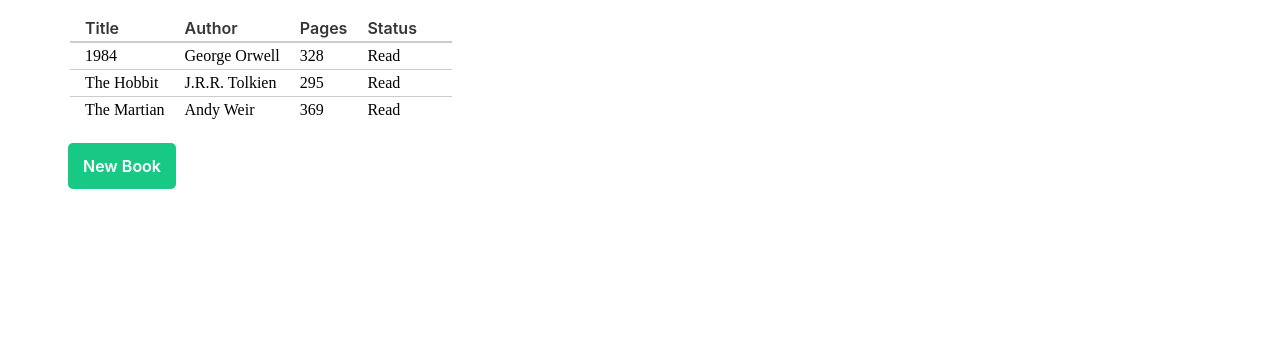
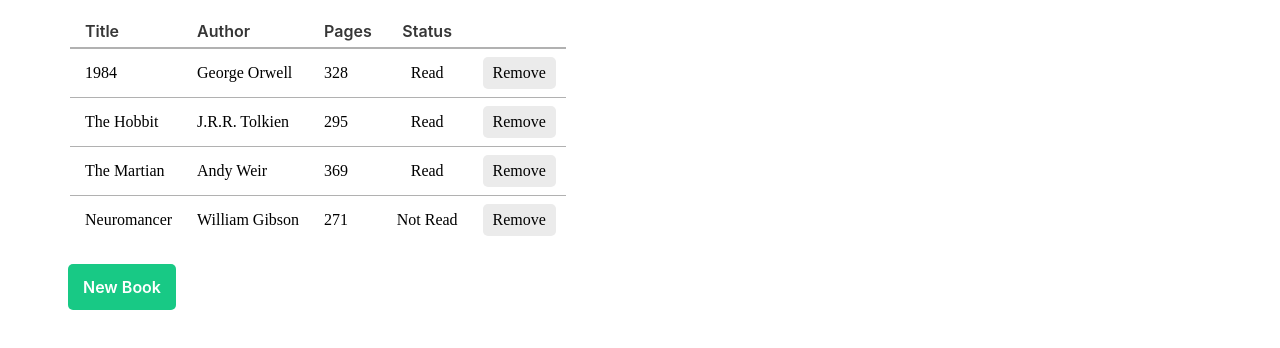
Before and after one commit to dcassar622/Library, a plain HTML site: page index.html in a window 1280 px wide. Shown: the part 210-558 px from the top of the page. Drawn offline with Linux system fonts and the light colour scheme.

Commit message:
Small style changes. Still working on getting remove button to work.

```diff
--- a/script.js
+++ b/script.js
@@ -55,18 +55,31 @@
 function render(myLibrary) {
     let tbody = document.querySelector("tbody");
     let bookHTML = "";
-
     for (let book of myLibrary) {
         bookHTML += `<tr><td>${book.title}</td>
                          <td>${book.author}</td>
                          <td>${book.pages}</td>
-                         <td>${book.read}</td>
-                         <td></td>
+                         <td class = "status">${book.read}</td>
+                         <td class = "removeOuter"><div class = "removeButton">Remove</div></td>
+                     </tr>
                     `;
+
     }
     tbody.innerHTML = bookHTML;
+    let remove = document.querySelectorAll(".removeButton");
+    remove.forEach((button) => {
+        button.addEventListener("click", () => {
+            removeBook(button.parentElement.parentElement[0]);
+        })
+    })
 }
 
+function removeBook(e) {
+
+
+    console.log(e);
+
+}
 function showForm() {
     const inputForm = document.getElementById("inputForm");
     const mainBody = document.getElementById("mainBody");
@@ -94,5 +107,6 @@
 addBookToLibrary(new Book("1984", "George Orwell", 328, "Read"));
 addBookToLibrary(new Book("The Hobbit", "J.R.R. Tolkien", 295, "Read"));
 addBookToLibrary(new Book("The Martian", "Andy Weir", 369, "Read"));
+addBookToLibrary(new Book("Neuromancer", "William Gibson", 271, "Not Read"));
 
 render(myLibrary);
--- a/style.css
+++ b/style.css
@@ -43,21 +43,26 @@
 }
 
 td, th {
-    padding: 5px 15px 5px 5px;
+    padding: 8px 20px 8px 5px;
+    vertical-align: middle;
 }
 
 th {
     text-align: left;
-    border-bottom: solid 2px #ccc;
+    border-bottom: solid 2px #b1b1b1;
 }
 
 td {
-    border-top: solid 1px #ccc;
+    border-top: solid 1px #b1b1b1;
 }
 
 tbody>tr>:nth-child(1), thead>tr>:nth-child(1){
     padding-left: 15px;
-   }
+}
+
+thead>tr>:nth-child(4){
+    text-align: center;
+}
 
 #newBookButton {
     margin: 20px 0px 0px 68px;
@@ -84,7 +89,7 @@
     padding: 0px 15px 0px 15px;
     float: left;
     line-height: 46px;
-    background-color: #cccccc;
+    background-color: #ebebeb;
     border-radius: 5px;
     text-align: center;
 }
@@ -121,3 +126,17 @@
     border: solid 1px black;
     border-radius: 3px;
  }
+
+.removeOuter {
+    padding: 8px 10px 8px 5px;
+}
+.removeButton{
+    border-radius: 5px;
+    padding: 8px 10px 8px 10px;
+    text-align: center;
+    background: #ebebeb;
+}
+
+.status {
+    text-align: center;
+}
```
